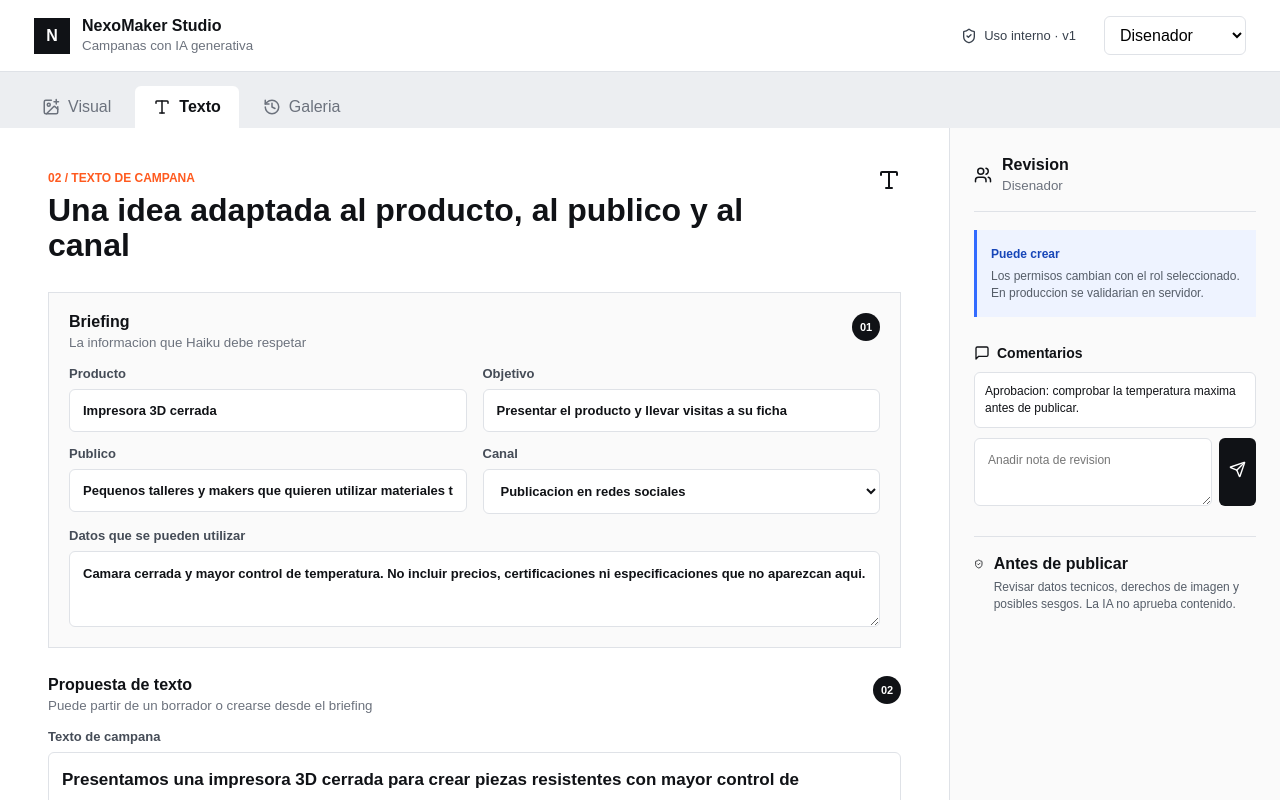
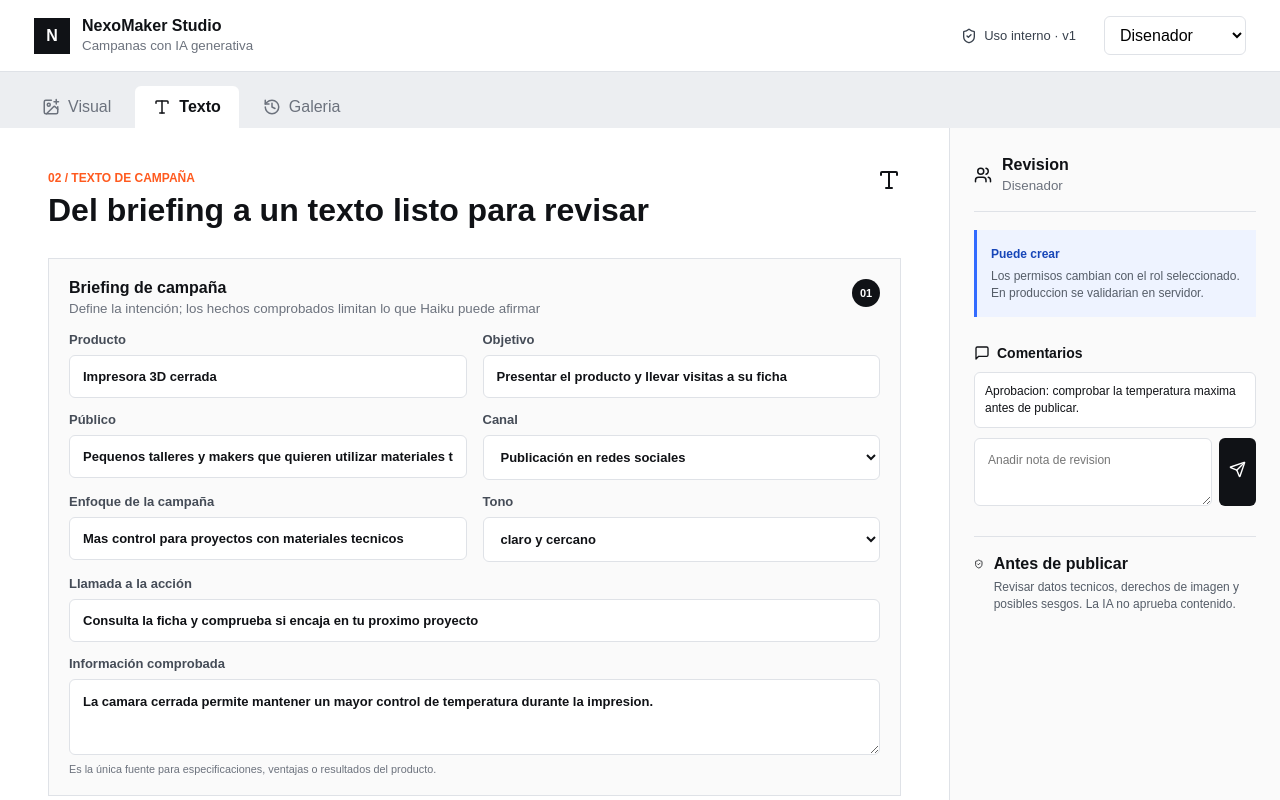
Before and after one commit to carlosgalan01/NexoMaker, a Next.js app in the folder studio/: page / in a window 1280 px wide. Both pictures are taken after a click on the button "Texto". Shown: the top 800 px of the page. Built offline with nearby package versions, Linux system fonts and the light colour scheme.

Commit message:
Mejora el briefing y explica cómo trabaja Haiku
* Mejora el briefing y explica el prompt de Haiku

* Mejora el briefing y explica el prompt de Haiku

* Mejora el briefing y explica el prompt de Haiku

* Mejora el briefing y explica el prompt de Haiku

```diff
--- a/studio/app/globals.css
+++ b/studio/app/globals.css
@@ -31,6 +31,8 @@ textarea { min-height:100px; resize:vertical; line-height:1.45; }
 .briefing-heading>span, .copy-heading>span { display:grid; place-items:center; width:28px; height:28px; border-radius:50%; color:#fff; background:var(--ink); font-size:11px; font-weight:800; }
 .briefing .field-row { margin:0 0 14px; }
 .facts { min-height:76px; }
+.briefing>label+label { margin-top:14px; }
+.facts-label small { color:var(--muted); font-weight:400; }
 .copy-heading { margin-top:4px; }
 .create-copy { margin-top:14px; }
 .field-row { display:grid; grid-template-columns:1fr 1fr; gap:16px; margin:16px 0; }
@@ -45,6 +47,12 @@ button:disabled { opacity:.48; cursor:not-allowed; }
 .actions button:hover { border-color:var(--ink); }
 .notice, .warning { color:var(--muted); font-size:12px; }
 .warning { color:#9b3a16; }
+.prompt-explainer { margin:22px 0 0; border:1px solid var(--line); background:#fafafa; }
+.prompt-explainer summary { display:flex; align-items:center; justify-content:space-between; gap:16px; padding:14px 16px; cursor:pointer; font-size:13px; font-weight:800; }
+.prompt-explainer summary span { color:var(--muted); font-size:11px; font-weight:400; }
+.prompt-explainer>div { padding:0 16px 16px; border-top:1px solid var(--line); }
+.prompt-explainer p { color:var(--muted); font-size:12px; line-height:1.5; }
+.prompt-explainer pre { overflow:auto; margin:12px 0 0; padding:16px; border-radius:6px; color:#eaf0ff; background:#111827; font:12px/1.55 "SFMono-Regular", Consolas, monospace; white-space:pre-wrap; }
 .history { margin-top:28px; border-top:1px solid var(--line); padding-top:15px; }
 .history>button { display:grid; grid-template-columns:38px 78px 1fr; gap:10px; width:100%; text-align:left; border:0; border-bottom:1px solid var(--line); padding:12px 5px; background:#fff; }
 .history small { color:var(--muted); white-space:nowrap; overflow:hidden; text-overflow:ellipsis; }
--- a/studio/app/page.tsx
+++ b/studio/app/page.tsx
@@ -6,7 +6,7 @@ import { Download, History, ImagePlus, MessageSquare, Send, ShieldCheck, Sparkle
 type Version = { id: number; text: string; action: string };
 type GalleryItem = { id: number; src: string; prompt: string; demo: boolean };
 
-const starterText = "Presentamos una impresora 3D cerrada para crear piezas resistentes con mayor control de temperatura. Una opcion pensada para talleres y makers que quieren avanzar a materiales tecnicos.";
+const starterText = "Más control cuando el proyecto lo necesita.\n\nLa cámara cerrada permite mantener un mayor control de temperatura durante la impresión. Una propuesta para pequeños talleres y makers que trabajan con materiales técnicos.\n\nConsulta la ficha y comprueba si encaja en tu próximo proyecto.";
 
 export default function StudioPage() {
   const [tab, setTab] = useState<"visual" | "texto" | "galeria">("visual");
@@ -18,8 +18,11 @@ export default function StudioPage() {
   const [product, setProduct] = useState("Impresora 3D cerrada");
   const [objective, setObjective] = useState("Presentar el producto y llevar visitas a su ficha");
   const [audience, setAudience] = useState("Pequenos talleres y makers que quieren utilizar materiales tecnicos");
-  const [channel, setChannel] = useState("Publicacion en redes sociales");
-  const [facts, setFacts] = useState("Camara cerrada y mayor control de temperatura. No incluir precios, certificaciones ni especificaciones que no aparezcan aqui.");
+  const [channel, setChannel] = useState("Publicación en redes sociales");
+  const [angle, setAngle] = useState("Mas control para proyectos con materiales tecnicos");
+  const [cta, setCta] = useState("Consulta la ficha y comprueba si encaja en tu proximo proyecto");
+  const [tone, setTone] = useState("claro y cercano");
+  const [facts, setFacts] = useState("La camara cerrada permite mantener un mayor control de temperatura durante la impresion.");
   const [text, setText] = useState(starterText);
   const [versions, setVersions] = useState<Version[]>([{ id: 1, text: starterText, action: "Original" }]);
   const [comment, setComment] = useState("");
@@ -49,14 +52,14 @@ export default function StudioPage() {
     const response = await fetch("/api/text", {
       method: "POST",
       headers: { "Content-Type": "application/json" },
-      body: JSON.stringify({ text, action, product, objective, audience, channel, facts, tone: "claro y directo" }),
+      body: JSON.stringify({ text, action, product, objective, audience, channel, angle, cta, facts, tone }),
     });
     const data = await response.json();
     setLoading(false);
     if (!response.ok) return setNotice(data.error || "No se pudo editar el texto.");
     setText(data.output);
     setVersions((items) => [...items, { id: Date.now(), text: data.output, action }]);
-    setNotice(data.demo ? "Edicion simulada. Bedrock aun no esta configurado." : "Texto editado con Claude en Amazon Bedrock.");
+    setNotice(data.demo ? "Edicion simulada. Bedrock aun no esta configurado." : data.verified ? "Texto creado y comprobado con Claude Haiku en Amazon Bedrock." : "Texto editado con Claude en Amazon Bedrock.");
   }
 
   function addComment() {
@@ -93,24 +96,36 @@ export default function StudioPage() {
           </>}
 
           {tab === "texto" && <>
-            <div className="section-title"><div><span>02 / TEXTO DE CAMPANA</span><h1>Una idea adaptada al producto, al publico y al canal</h1></div><Type /></div>
+            <div className="section-title"><div><span>02 / TEXTO DE CAMPAÑA</span><h1>Del briefing a un texto listo para revisar</h1></div><Type /></div>
             <div className="briefing">
-              <div className="briefing-heading"><div><strong>Briefing</strong><small>La informacion que Haiku debe respetar</small></div><span>01</span></div>
+              <div className="briefing-heading"><div><strong>Briefing de campaña</strong><small>Define la intención; los hechos comprobados limitan lo que Haiku puede afirmar</small></div><span>01</span></div>
               <div className="field-row">
                 <label>Producto<input value={product} onChange={(event) => setProduct(event.target.value)} /></label>
                 <label>Objetivo<input value={objective} onChange={(event) => setObjective(event.target.value)} /></label>
               </div>
               <div className="field-row">
-                <label>Publico<input value={audience} onChange={(event) => setAudience(event.target.value)} /></label>
-                <label>Canal<select value={channel} onChange={(event) => setChannel(event.target.value)}><option>Publicacion en redes sociales</option><option>Correo comercial</option><option>Banner de la tienda</option><option>Ficha de producto</option></select></label>
+                <label>Público<input value={audience} onChange={(event) => setAudience(event.target.value)} /></label>
+                <label>Canal<select value={channel} onChange={(event) => setChannel(event.target.value)}><option>Publicación en redes sociales</option><option>Correo comercial</option><option>Banner de la tienda</option><option>Ficha de producto</option></select></label>
               </div>
-              <label>Datos que se pueden utilizar<textarea className="facts" value={facts} onChange={(event) => setFacts(event.target.value)} /></label>
+              <div className="field-row">
+                <label>Enfoque de la campaña<input value={angle} onChange={(event) => setAngle(event.target.value)} /></label>
+                <label>Tono<select value={tone} onChange={(event) => setTone(event.target.value)}><option>claro y cercano</option><option>técnico y preciso</option><option>breve y directo</option><option>inspirador sin exagerar</option></select></label>
+              </div>
+              <label>Llamada a la acción<input value={cta} onChange={(event) => setCta(event.target.value)} /></label>
+              <label className="facts-label">Información comprobada<textarea className="facts" value={facts} onChange={(event) => setFacts(event.target.value)} /><small>Es la única fuente para especificaciones, ventajas o resultados del producto.</small></label>
             </div>
             <div className="copy-heading"><div><strong>Propuesta de texto</strong><small>Puede partir de un borrador o crearse desde el briefing</small></div><span>02</span></div>
             <label>Texto de campana<textarea className="editor" value={text} onChange={(event) => setText(event.target.value)} /></label>
             <button className="primary create-copy" onClick={() => editText("crear")} disabled={loading || !canGenerate}><Sparkles size={18} /> {loading ? "Preparando..." : "Crear propuesta desde el briefing"}</button>
             <div className="actions">{["adaptar", "resumir", "ampliar", "corregir", "variar"].map((action) => <button key={action} onClick={() => editText(action)} disabled={loading || !canGenerate}>{action === "adaptar" ? "adaptar al canal" : action}</button>)}</div>
             <p className="notice">{notice}</p>
+            <details className="prompt-explainer">
+              <summary>Ver las instrucciones que recibe Haiku <span>Solo para explicar el prototipo</span></summary>
+              <div>
+                <p>En una herramienta real estas instrucciones se ejecutarían en el servidor y no se mostrarían al usuario. Aquí se incluyen para poder entender y evaluar el comportamiento del modelo.</p>
+                <pre>{`TAREA\nConvierte el briefing en una pieza de campaña útil para ${channel}.\n\nBRIEFING\nProducto: ${product}\nObjetivo: ${objective}\nPúblico: ${audience}\nEnfoque: ${angle}\nTono: ${tone}\nLlamada a la acción: ${cta}\nInformación comprobada: ${facts}\n\nREGLAS\n- Empieza con una frase que llame la atención.\n- Desarrolla una sola idea y termina con la llamada a la acción.\n- Adapta la longitud y la estructura al canal.\n- No inventes ventajas, precios, certificaciones ni datos técnicos.\n- Devuelve únicamente el texto final, sin títulos ni Markdown.`}</pre>
+              </div>
+            </details>
             <div className="history"><h2><History size={17} /> Historial</h2>{versions.slice().reverse().map((version, index) => <button key={version.id} onClick={() => setText(version.text)}><strong>v{versions.length - index}</strong><span>{version.action}</span><small>{version.text.slice(0, 76)}...</small></button>)}</div>
           </>}
 
```
Also changed, not shown: studio/app/api/text/route.ts (+10 -10 lines), 1 other file (tests, documents, lock files or other folders).
